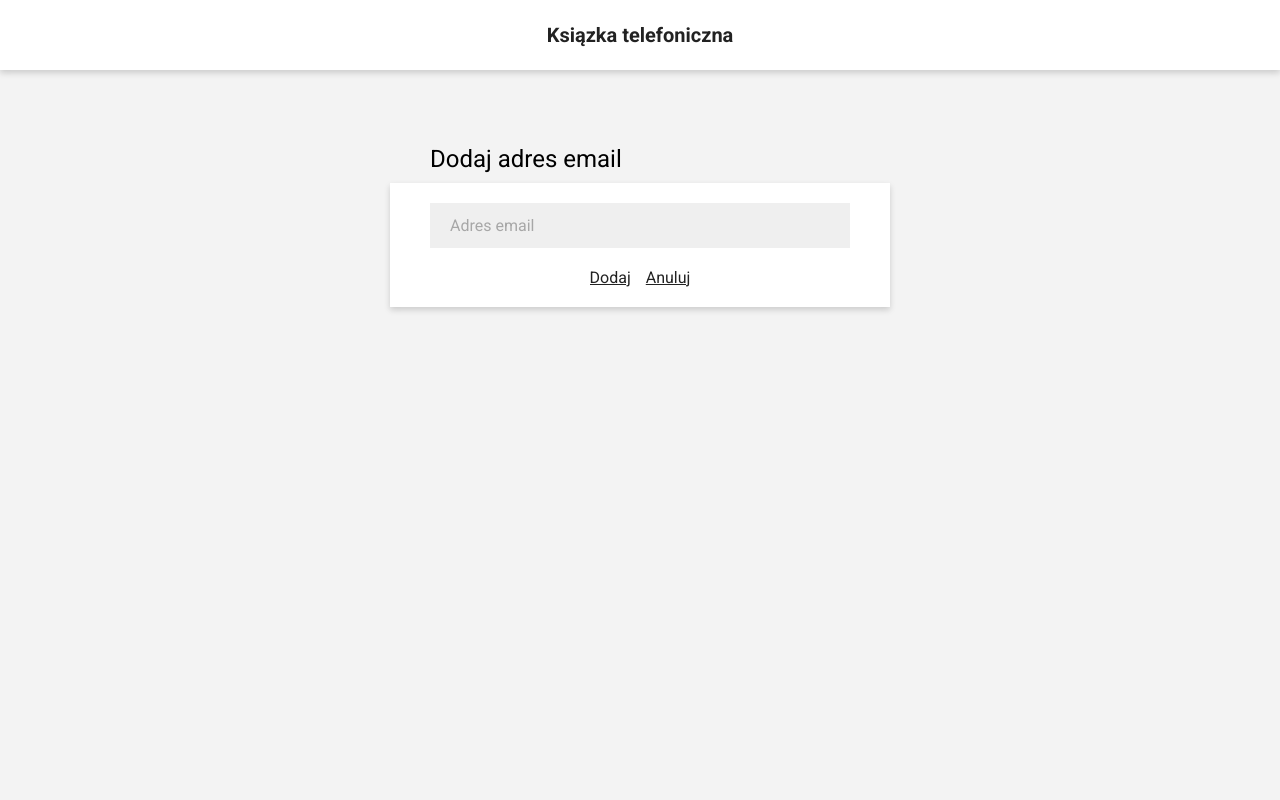
After one commit to gstark0/phonebook-rectruitment-task, a Django app: template phonebookapp/templates/phonebookapp/add_email.html in a window 1280 px wide. The commit adds this page. Run offline with Django 3.2, Linux system fonts and the light colour scheme; the template is opened without the code that fills it, so the values that code supplies are empty.

Commit message:
Add phone numbers and emails

```diff
--- /dev/null
+++ b/phonebookapp/templates/phonebookapp/add_email.html
@@ -0,0 +1,33 @@
+{% load static %}
+<!DOCTYPE html>
+<html lang="pl">
+<head>
+    <meta charset="UTF-8">
+    <meta name="viewport" content="width=device-width, initial-scale=1.0">
+    <meta http-equiv="X-UA-Compatible" content="ie=edge">
+    <title>Ksiązka telefoniczna</title>
+
+    <link href="https://fonts.googleapis.com/css?family=Roboto:400,700&display=swap" rel="stylesheet">
+    <link rel="stylesheet" href="{% static 'css/main.css' %}">
+</head>
+<body>
+    <div id="navbar">
+        <a id="logo" href="#">Ksiązka telefoniczna</a>
+    </div>
+
+    <div class="container">
+        <div class="wrapper">
+            <div class="container-titlebar">
+                <div class="container-title">Dodaj adres email</div>
+            </div>
+            <form class="window" id="edit-container" action="../add_email/" method="POST">
+                <input type="text" name="name" id="name" placeholder="Adres email">
+                <div class="edit-btns">
+                    <input type="submit" value="Dodaj">
+                    <a href="../..">Anuluj</a>
+                </div>
+            </form>
+        </div>
+    </div>
+</body>
+</html>
--- a/phonebookapp/templates/phonebookapp/index.html
+++ b/phonebookapp/templates/phonebookapp/index.html
@@ -37,8 +37,8 @@
                                     </div>
                                 </div>
                                 <div class="add-contact-detail-btns">
-                                    <a href="#">Dodaj numer</a>
-                                    <a href="#">Dodaj email</a>
+                                    <a href="{{ person.id }}/add_phone">Dodaj numer</a>
+                                    <a href="{{ person.id }}/add_email">Dodaj email</a>
                                 </div>
                             </div>
                             <div class="contact-right">
--- a/phonebookapp/urls.py
+++ b/phonebookapp/urls.py
@@ -6,7 +6,7 @@ urlpatterns = [
     path('', views.index, name='index'),
     path('<int:person_id>/edit/', views.editPerson, name='edit_person'),
     path('<int:person_id>/add_phone/', views.addPhone, name='add_phone'),
-    path('<int:person_id>/add_email/', views.addPhone, name='add_email'),
+    path('<int:person_id>/add_email/', views.addEmail, name='add_email'),
     path('add/', views.addPerson, name='add_person'),
     path('<int:person_id>/delete/', views.deletePerson, name='delete_person')
 ]
```
Also changed, not shown: phonebookapp/templates/phonebookapp/add_phone.html (added, +33 -0 lines), phonebookapp/views.py (+18 -4 lines).
